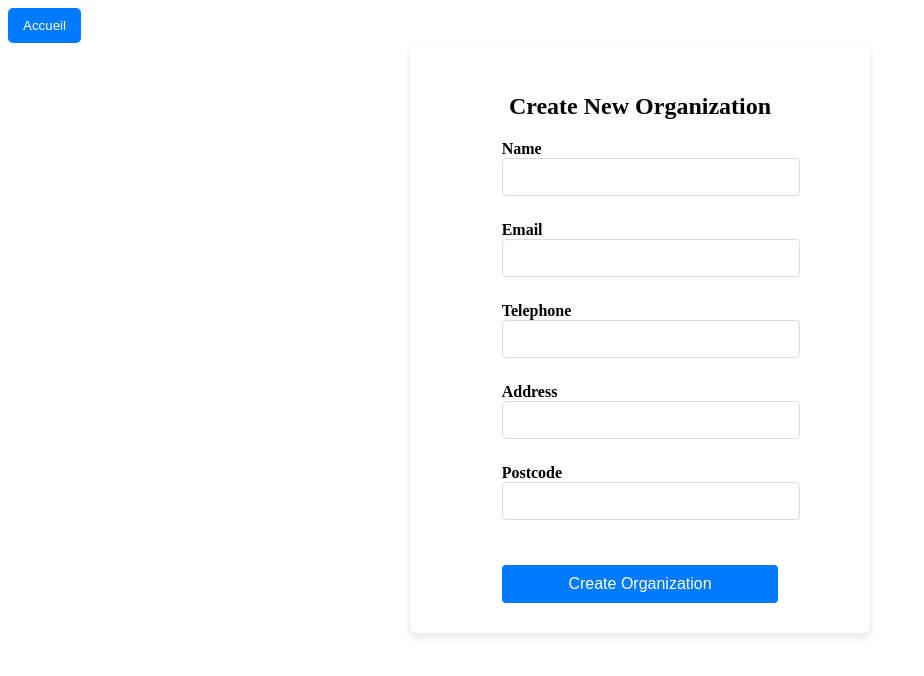
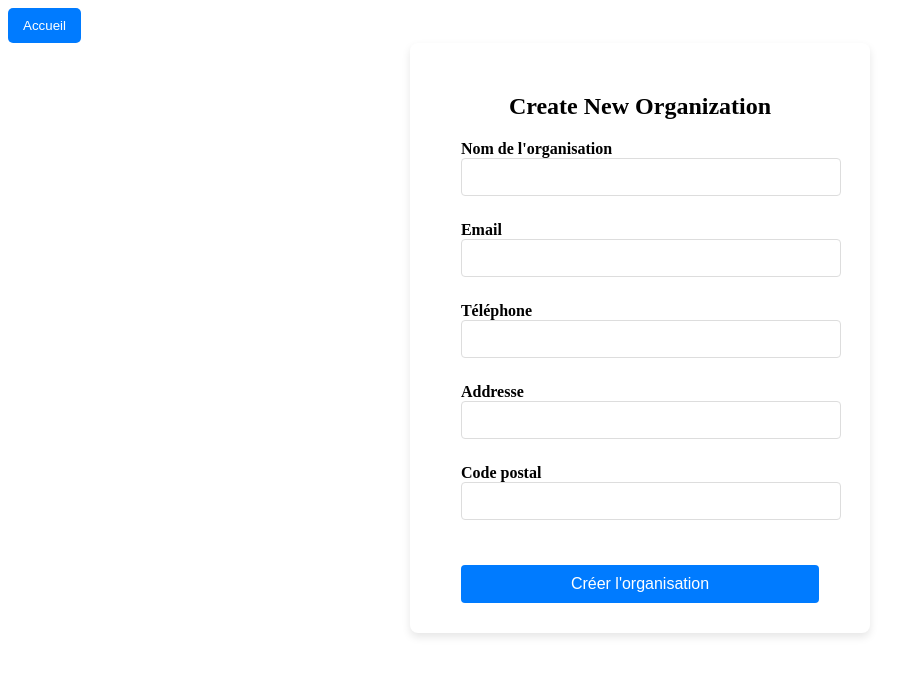
Before and after one commit to Paul-PIA/simr-frontend, a Next.js app: page /NewOrganization in a window 1280 px wide. Shown: the top 676 px of the page, without its empty margins (0-924 px from the left). Built offline with nearby package versions, Linux system fonts and the light colour scheme; no server answers.

Commit message:
Traduction en français

```diff
--- a/pages/NewOrganization.js
+++ b/pages/NewOrganization.js
@@ -35,7 +35,7 @@ export default function CreateNewOrganization() {
         <h2>Create New Organization</h2>
         <form name="organization" onSubmit={handleSubmit}>
           <label>
-            Name&nbsp;
+            Nom de l'organisation&nbsp;
             <input
               type="text"
               name="name"
@@ -55,7 +55,7 @@ export default function CreateNewOrganization() {
             />
           </label>
           <label>
-            Telephone&nbsp;
+            Téléphone&nbsp;
             <input
               type="tel"
               name="telephone"
@@ -65,7 +65,7 @@ export default function CreateNewOrganization() {
             />
           </label>
           <label>
-            Address&nbsp;
+            Addresse&nbsp;
             <input
               type="text"
               name="address"
@@ -75,7 +75,7 @@ export default function CreateNewOrganization() {
             />
           </label>
           <label>
-            Postcode&nbsp;
+            Code postal&nbsp;
             <input
               type="text"
               name="postcode"
@@ -86,7 +86,7 @@ export default function CreateNewOrganization() {
           </label>
 
           <button type="submit" className="submit-btn">
-            Create Organization
+            Créer l'organisation
           </button>
         </form>
       </div>
```
Also changed, not shown: pages/InformationForm.js (+5 -5 lines).
